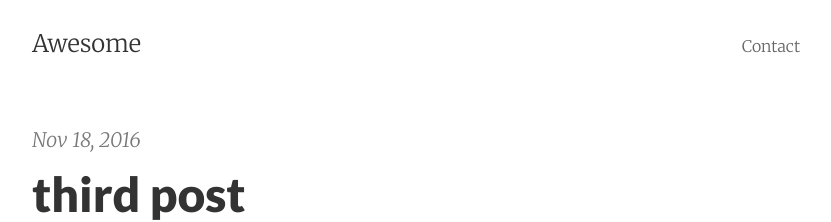
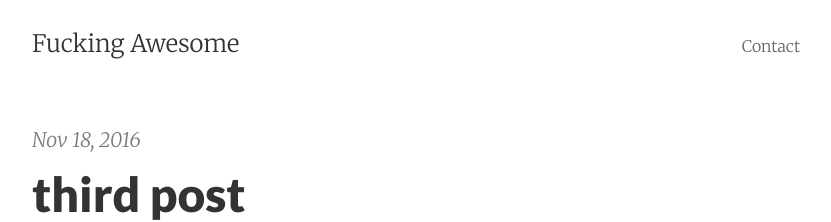
Before and after one commit to vpribeiro73/vpribeiro73.github.io, a Jekyll site: the page built from index.html, in a window 1280 px wide. Shown: the top 222 px of the page, without its empty margins (224-1055 px from the left). Built offline with Jekyll 4.4.1, drawn with Linux system fonts in a browser that asks for light colours; the list of posts is cut into pages by our own code.

Commit message:
Update _config.yml

```diff
--- a/_config.yml
+++ b/_config.yml
@@ -2,7 +2,7 @@ excerpt_separator: ""
 pygments: true
 markdown: kramdown
 url: http://vpribeiro73.github.io
-title: Awesome
+title: Fucking Awesome
 email: vpribeiro@hotmail.com.br
 author: vpribeiro73
 description: My awesome new site
```
